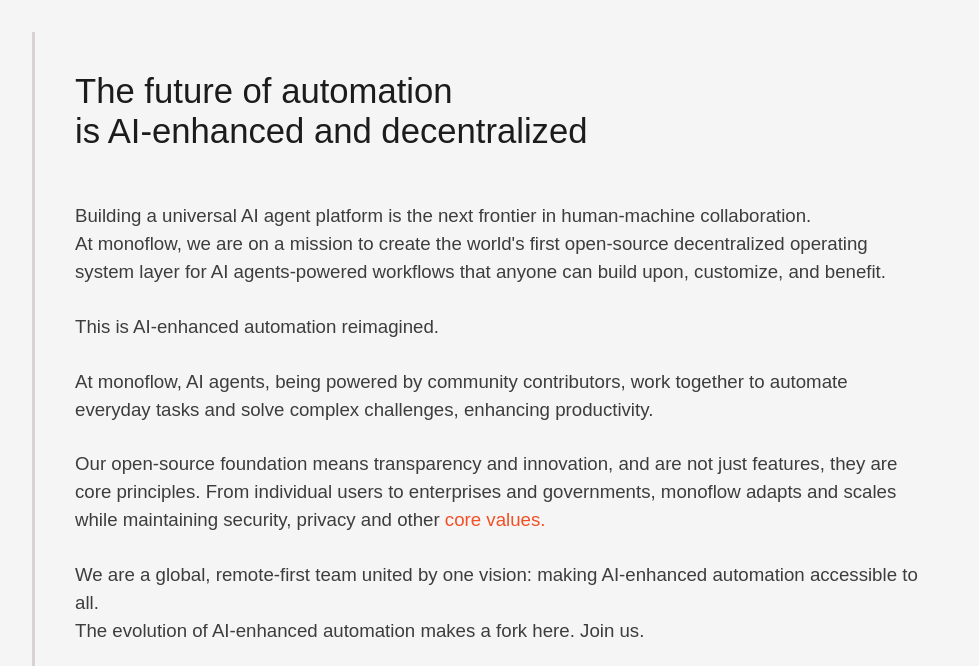
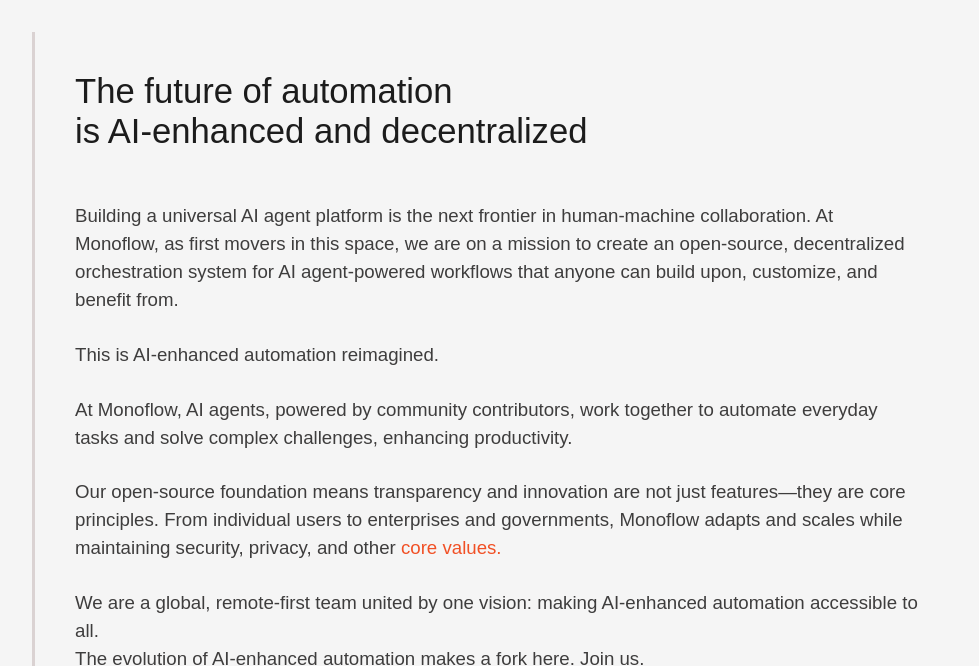
Before and after one commit to monoflow-network/monoflow.network, a website built with Vite: page src/index.html in a window 1280 px wide. Shown: the top 666 px of the page, without its empty margins (145-1124 px from the left). Built offline with nearby package versions, Linux system fonts and the light colour scheme; a web font is replaced by a local one.

Commit message:
fix(statement rephrasing)

```diff
--- a/src/index.html
+++ b/src/index.html
@@ -32,23 +32,22 @@
           </h1>
           <p>
             Building a universal AI agent platform is the next frontier in
-            human-machine collaboration. <br />
-            At monoflow, we are on a mission to create the world's first
-            open-source decentralized operating system layer for AI
-            agents-powered workflows that anyone can build upon, customize, and
-            benefit.
+            human-machine collaboration. At Monoflow, as first movers in this
+            space, we are on a mission to create an open-source, decentralized
+            orchestration system for AI agent-powered workflows that anyone can
+            build upon, customize, and benefit from.
           </p>
           <p>This is AI-enhanced automation reimagined.</p>
           <p>
-            At monoflow, AI agents, being powered by community contributors,
-            work together to automate everyday tasks and solve complex
-            challenges, enhancing productivity.
+            At Monoflow, AI agents, powered by community contributors, work
+            together to automate everyday tasks and solve complex challenges,
+            enhancing productivity.
           </p>
           <p>
-            Our open-source foundation means transparency and innovation, and
-            are not just features, they are core principles. From individual
-            users to enterprises and governments, monoflow adapts and scales
-            while maintaining security, privacy and other
+            Our open-source foundation means transparency and innovation are not
+            just features—they are core principles. From individual users to
+            enterprises and governments, Monoflow adapts and scales while
+            maintaining security, privacy, and other
             <a href="/values">core values.</a>
           </p>
           <p>
```
Also changed, not shown: dist/index.html.
